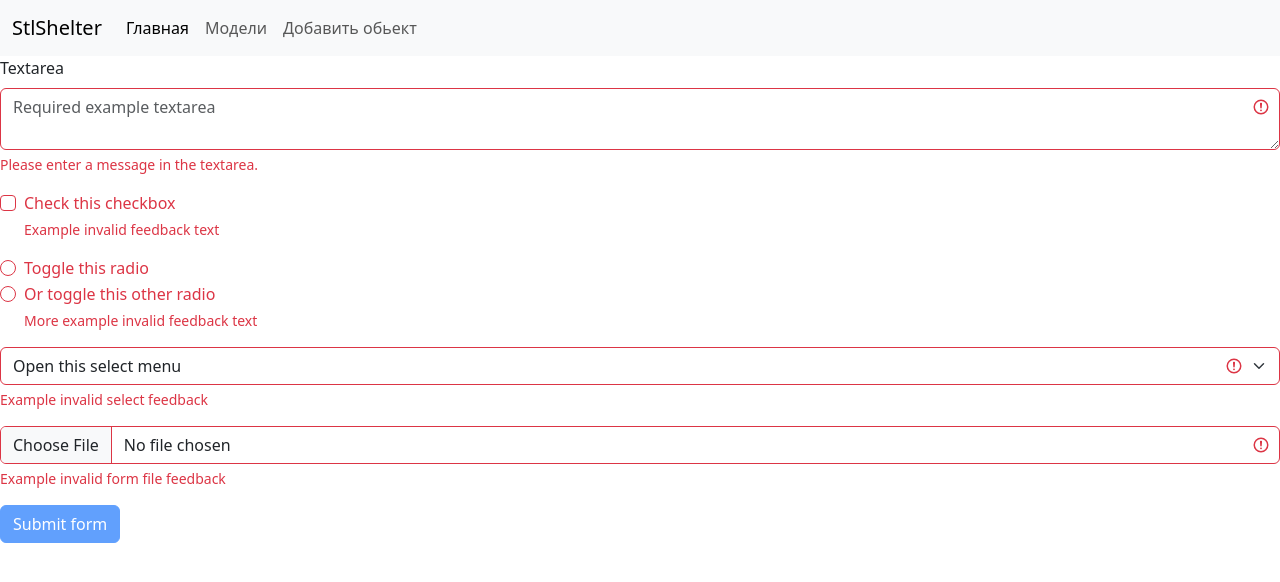
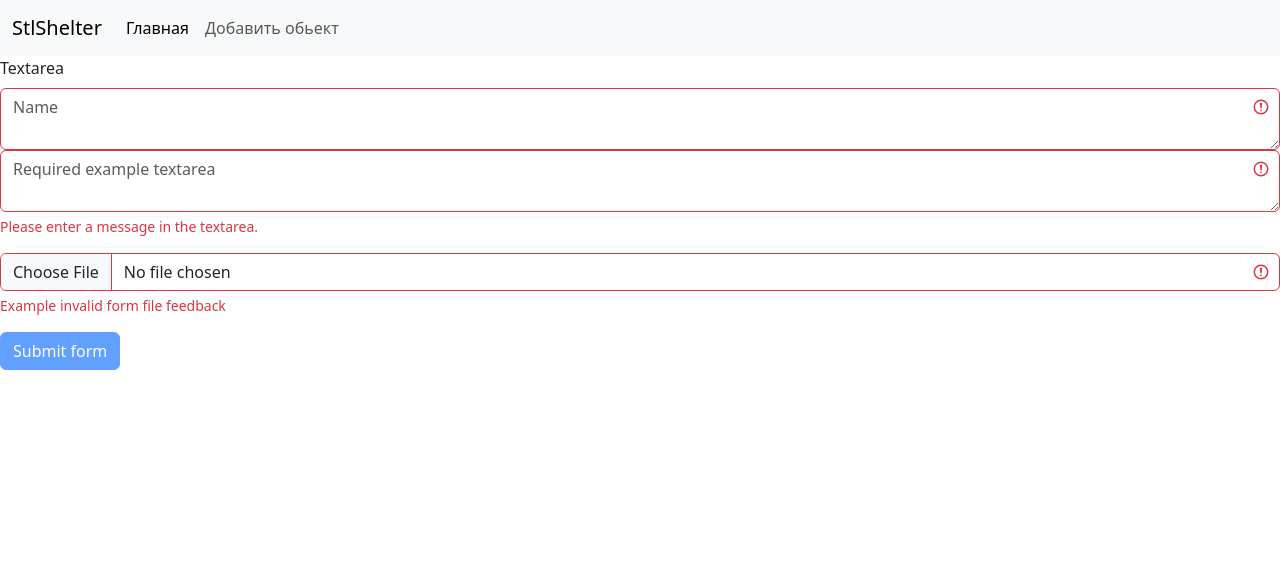
Before and after one commit to Lolozius/STLShelter, a Django app: page /form/ in a window 1280 px wide. Shown: the top 582 px of the page. Run offline with Django 4.2, Linux system fonts and the light colour scheme.

Commit message:
html wip

```diff
--- a/shelter/templates/includes/header.html
+++ b/shelter/templates/includes/header.html
@@ -12,9 +12,6 @@
                         <a class="nav-link active" aria-current="page" href="{% url 'shells:index' %}">Главная</a>
                     </li>
                     <li class="nav-item">
-                        <a class="nav-link" href="#">Модели</a>
-                    </li>
-                    <li class="nav-item">
                         <a class="nav-link" href="{% url 'shells:form' %}">Добавить обьект</a>
                     </li>
                 </ul>
--- a/shelter/templates/page/create_post.html
+++ b/shelter/templates/page/create_post.html
@@ -3,38 +3,12 @@
 <form class="was-validated">
   <div class="mb-3">
     <label for="validationTextarea" class="form-label">Textarea</label>
+    <textarea class="form-control" id="validationTextarea" placeholder="Name" required></textarea>
     <textarea class="form-control" id="validationTextarea" placeholder="Required example textarea" required></textarea>
     <div class="invalid-feedback">
       Please enter a message in the textarea.
     </div>
   </div>
-
-  <div class="form-check mb-3">
-    <input type="checkbox" class="form-check-input" id="validationFormCheck1" required>
-    <label class="form-check-label" for="validationFormCheck1">Check this checkbox</label>
-    <div class="invalid-feedback">Example invalid feedback text</div>
-  </div>
-
-  <div class="form-check">
-    <input type="radio" class="form-check-input" id="validationFormCheck2" name="radio-stacked" required>
-    <label class="form-check-label" for="validationFormCheck2">Toggle this radio</label>
-  </div>
-  <div class="form-check mb-3">
-    <input type="radio" class="form-check-input" id="validationFormCheck3" name="radio-stacked" required>
-    <label class="form-check-label" for="validationFormCheck3">Or toggle this other radio</label>
-    <div class="invalid-feedback">More example invalid feedback text</div>
-  </div>
-
-  <div class="mb-3">
-    <select class="form-select" required aria-label="select example">
-      <option value="">Open this select menu</option>
-      <option value="1">One</option>
-      <option value="2">Two</option>
-      <option value="3">Three</option>
-    </select>
-    <div class="invalid-feedback">Example invalid select feedback</div>
-  </div>
-
   <div class="mb-3">
     <input type="file" class="form-control" aria-label="file example" required>
     <div class="invalid-feedback">Example invalid form file feedback</div>
```
